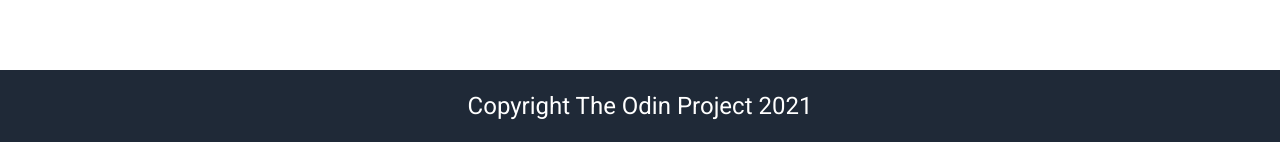
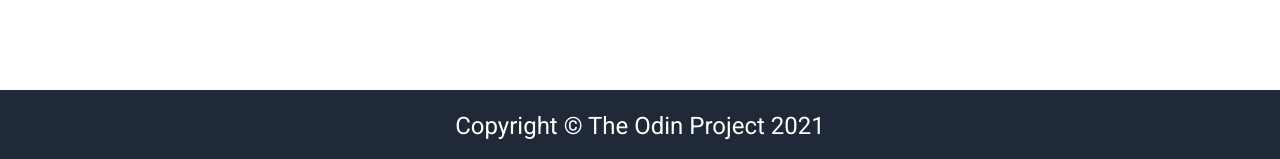
Before and after one commit to ldls1998/landing-page, a plain HTML site: page index.html in a window 1280 px wide. Shown: the part 1799-1958 px from the top of the page. Drawn offline with Linux system fonts and the light colour scheme.

Commit message:
texto secundario y símbolo de copyright
Se corrigió el padding del texto bajo el hero text para que no esté junto con el botón de sign up y también se añadió el símbolo de copyright en el footer

```diff
--- a/css/style.css
+++ b/css/style.css
@@ -54,6 +54,7 @@ body {
 .texto-secundario {
     color: #e5e7eb;
     font-size: 18px;
+    padding: 10px 0;
 }
 
 .boton {
--- a/index.html
+++ b/index.html
@@ -84,6 +84,6 @@
         <button class="boton2">Sign up</button>
       </div>
     </div>
-    <div class="footer">Copyright The Odin Project 2021</div>
+    <div class="footer">Copyright © The Odin Project 2021</div>
   </body>
 </html>
```
